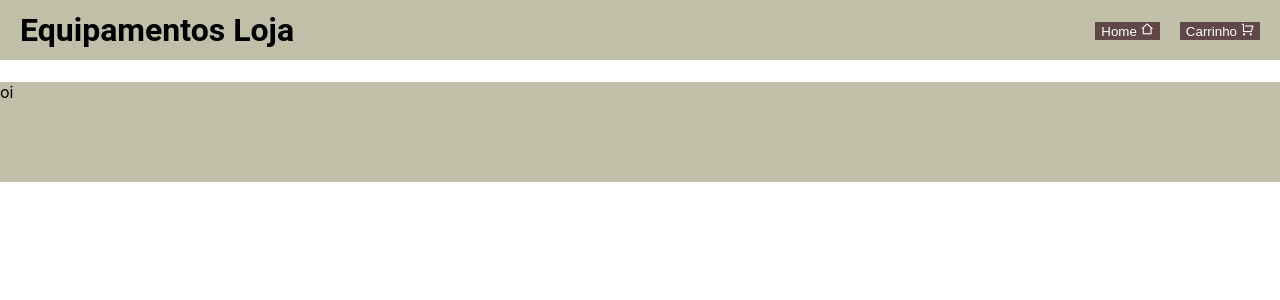
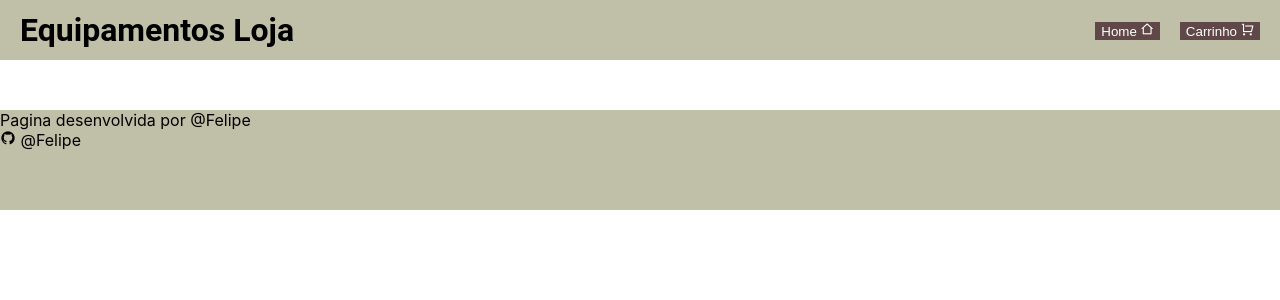
Before and after one commit to FelipeFelipeRenan/ecommerce-frontend-test, a React (Create React App) app: page /cart in a window 1280 px wide. Shown: the top 300 px of the page. Built offline with nearby package versions, Linux system fonts and the light colour scheme.

Commit message:
Adding Links to LinkedIn and GitHub

```diff
--- a/src/components/Footer/index.jsx
+++ b/src/components/Footer/index.jsx
@@ -3,7 +3,10 @@ import './index.scss'
 const Footer = () =>{
     return(
         <footer>
-            <p>oi</p>
+            <div className='footer-container'></div>
+            <div>Pagina desenvolvida por <a href='https://www.linkedin.com/in/felipe-renan/' target="_blank" rel='noreferrer'>@Felipe</a></div>
+            <div> <i class="ri-github-fill"></i> <a href='https://github.com/FelipeFelipeRenan' target="_blank" rel='noreferrer'>@Felipe</a></div>
+
         </footer>
     )
 }
--- a/src/components/Footer/index.scss
+++ b/src/components/Footer/index.scss
@@ -1,9 +1,8 @@
-footer{
+footer {
   display: block !important;
   margin-bottom: 0px;
-    bottom: 0 ;
+  bottom: 0;
   z-index: 2;
-
 
   background-color: #c0c0a8;
   width: 100%;
@@ -13,5 +12,34 @@ footer{
   flex-direction: row;
   justify-content: space-between;
   align-items: center;
-    flex-shrink: 0;
+
+  .footer-container{
+      width: 300px;
+
+    margin-top: 50px;
+    margin-left: 50px;
+    display: flex;
+    flex-direction: column;
+    align-items: center;
+    justify-content: center;
+
 }
+
+
+  a:link {
+    text-decoration: none;
+    color:black;
+  }
+  a:visited {
+    text-decoration: none;
+    color:black;
+  }
+  a:hover {
+    text-decoration: none;
+    color:black;
+  }
+  a:active {
+    text-decoration: none;
+    color:black;
+  }
+}
```
Lines whose indentation alone changed are shown as unchanged.
